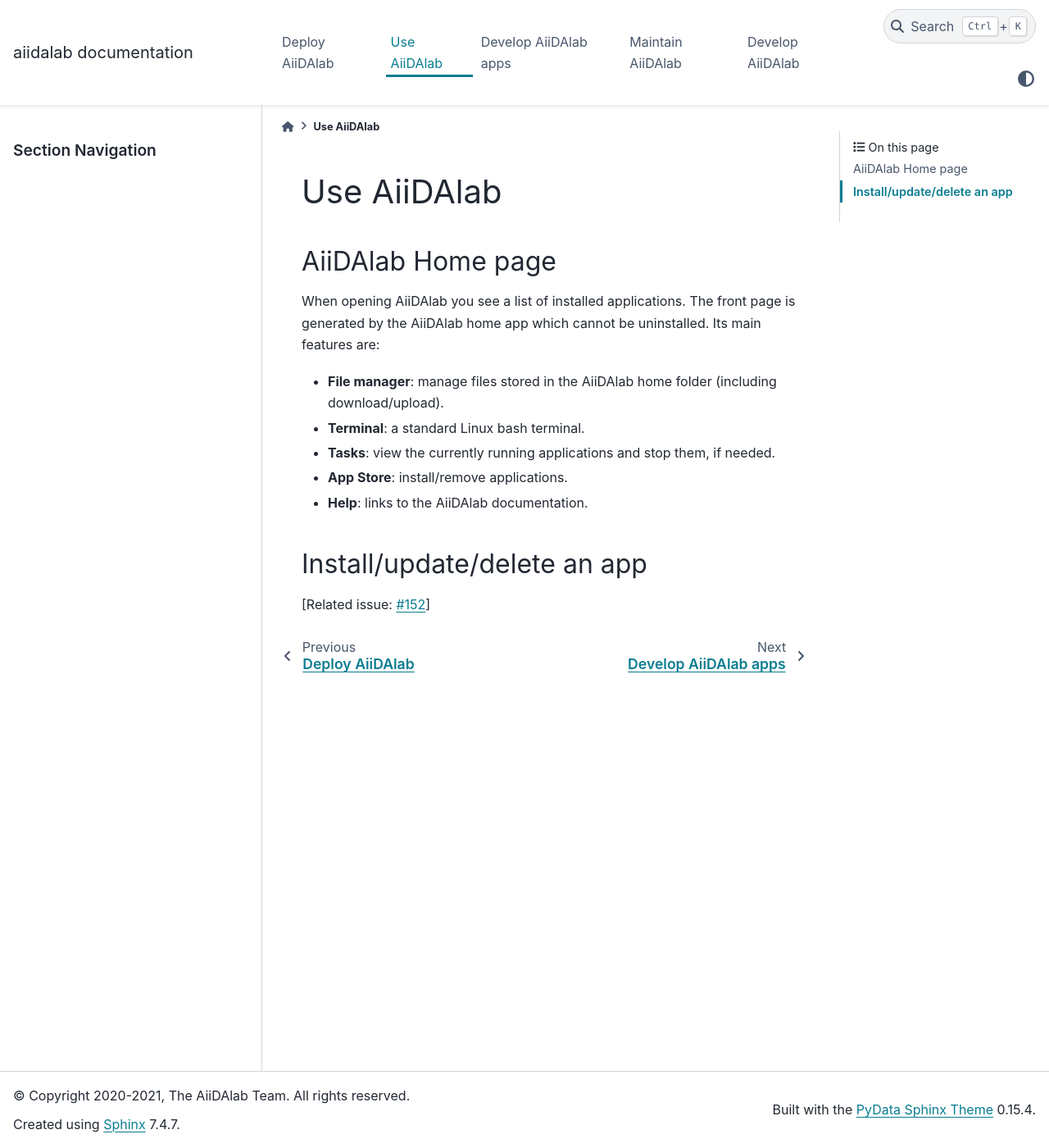
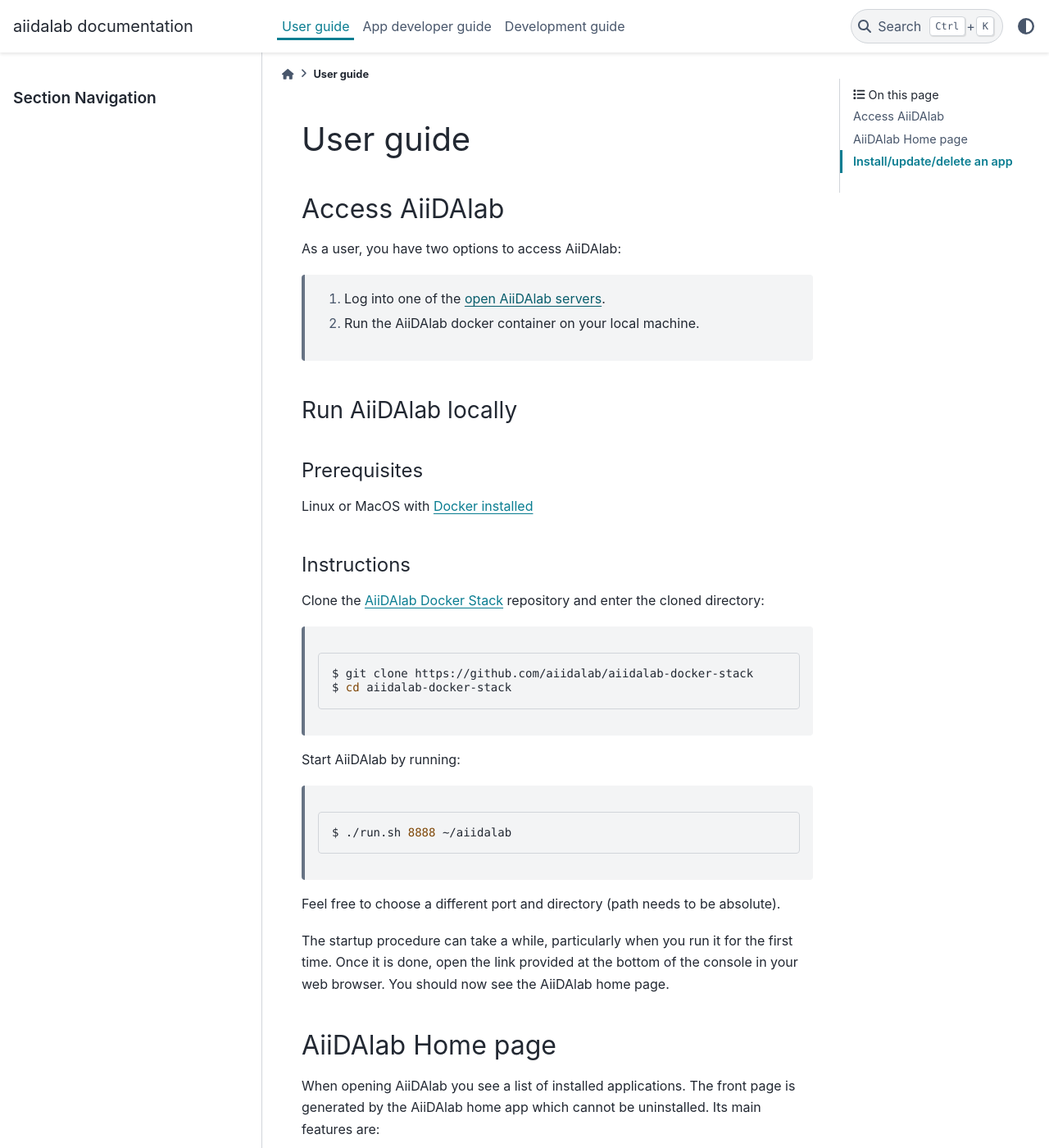
Before and after one commit to aiidalab/aiidalab, a Sphinx documentation site: the page built from docs/source/usage/index.rst, in a window 1280 px wide and 1400 px high. Shown: the whole window at 82% size. Built offline with Sphinx 7.4.7 and the PyData theme 0.15.4, drawn with Linux system fonts in a browser that asks for light colours; pages that are not in the unit, such as notebooks, are missing from menus; some of the changed text lies outside the part shown.

Commit message:
reorganize top-level

```diff
--- a/docs/source/app_development/index.rst
+++ b/docs/source/app_development/index.rst
@@ -1,8 +1,10 @@
 .. _develop-apps:
 
-#####################
-Develop AiiDAlab apps
-#####################
+###################
+App developer guide
+###################
+
+This guide explains how to get started with developing AiiDAlab apps.
 
 .. toctree::
     :maxdepth: 1
--- a/docs/source/usage/index.rst
+++ b/docs/source/usage/index.rst
@@ -1,7 +1,49 @@
-============
-Use AiiDAlab
-============
+==========
+User guide
+==========
 
+
+***************
+Access AiiDAlab
+***************
+
+As a user, you have two options to access AiiDAlab:
+
+ 1. Log into one of the `open AiiDAlab servers <https://materialscloud.org/aiidalab>`_.
+ 2. Run the AiiDAlab docker container on your local machine.
+
+.. _usage:run-locally:
+
+Run AiiDAlab locally
+====================
+
+Prerequisites
+-------------
+
+Linux or MacOS with `Docker installed <https://www.docker.com/get-started>`__
+
+
+Instructions
+------------
+
+Clone the `AiiDAlab Docker Stack <https://github.com/aiidalab/aiidalab-docker-stack>`__ repository and enter the cloned directory:
+
+   .. code-block:: console
+
+       $ git clone https://github.com/aiidalab/aiidalab-docker-stack
+       $ cd aiidalab-docker-stack
+
+Start AiiDAlab by running:
+
+   .. code-block:: console
+
+       $ ./run.sh 8888 ~/aiidalab
+
+Feel free to choose a different port and directory (path needs to be absolute).
+
+The startup procedure can take a while, particularly when you run it for the first time.
+Once it is done, open the link provided at the bottom of the console in your web browser.
+You should now see the AiiDAlab home page.
 
 ******************
 AiiDAlab Home page
```
Also changed, not shown: docs/source/deployment/index.rst (deleted, +0 -59 lines), docs/source/development/index.rst (+5 -3 lines), docs/source/index.rst (+4 -5 lines), docs/source/maintain/index.rst (deleted, +0 -52 lines).
